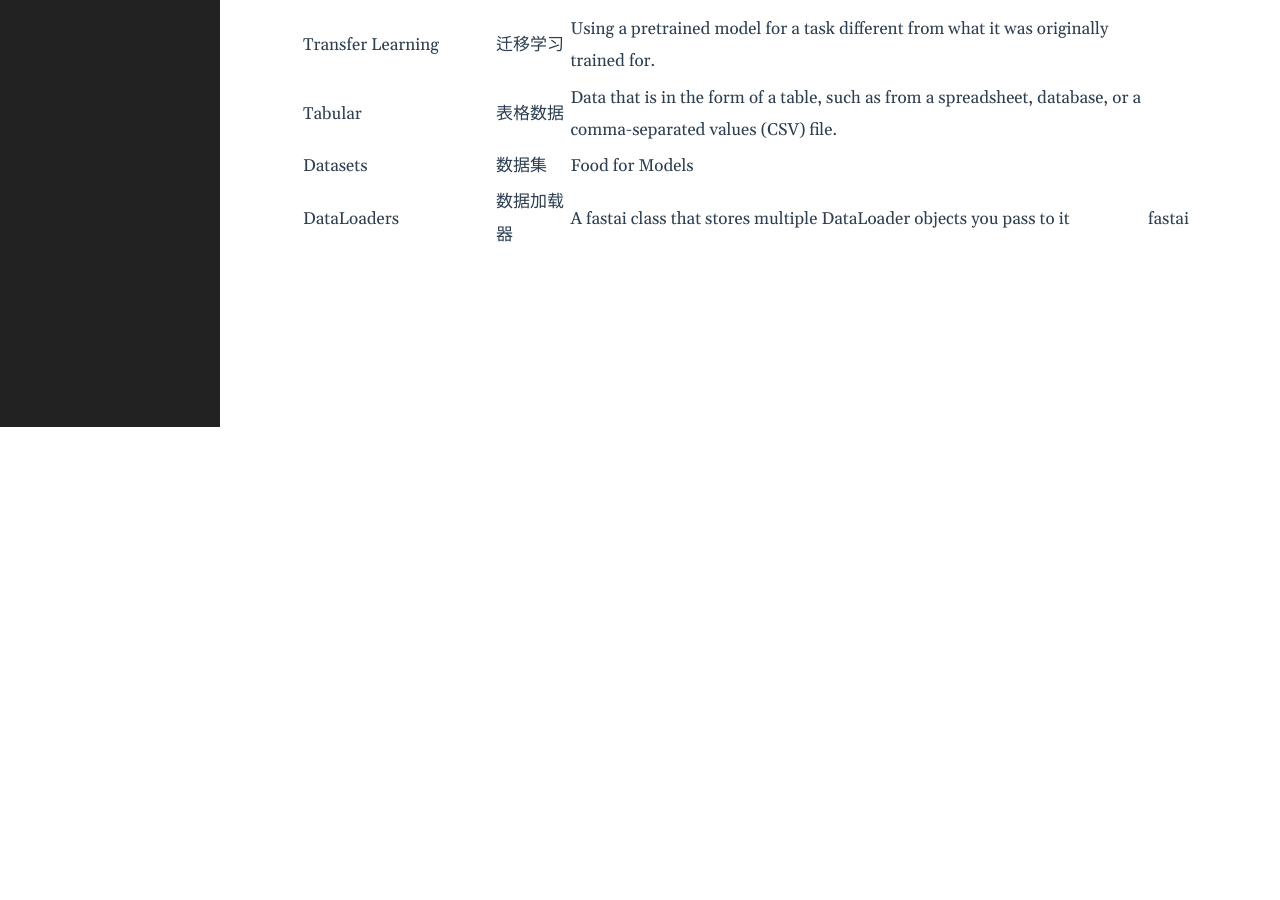
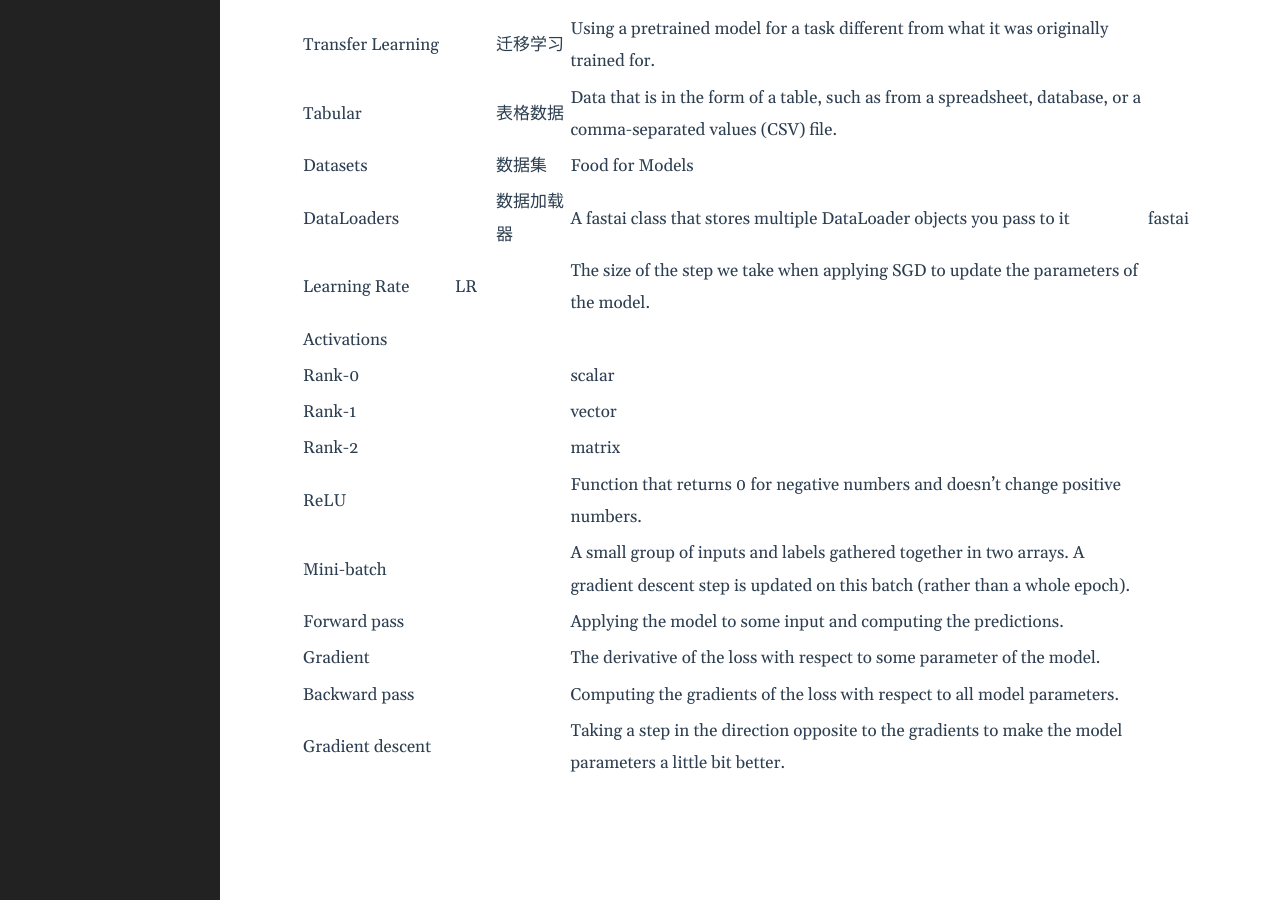
Before and after one commit to yejinp/yejinp.github.io, a Jekyll site: the page built from _posts/2025-08-11-学习AI 之 术语.markdown, in a window 1280 px wide and 900 px high, scrolled down 1578 px. Built offline with Jekyll 4.4.1, drawn with Linux system fonts in a browser that asks for light colours; before the commit the page ends 2005 px from its top, so only the background shows below that.

Commit message:
添加新术语

```diff
--- a/_posts/2025-08-11-学习AI 之 术语.markdown
+++ b/_posts/2025-08-11-学习AI 之 术语.markdown
@@ -33,5 +33,27 @@ category: AI
 | Tabular | |表格数据 | Data that is in the form of a table, such as from a spreadsheet, database, or a comma-separated values (CSV) file. | |
 | Datasets | |数据集 | Food for Models | |
 | DataLoaders | |数据加载器 | A fastai class that stores multiple DataLoader objects you pass to it | fastai |
+| Learning Rate| LR | | The size of the step we take when applying SGD to update the parameters of the model. | |
+| Activations | | | | |
+| Rank-0 | | | scalar| |
+| Rank-1 | | | vector | |
+| Rank-2 | | | matrix | |
+| ReLU | | | Function that returns 0 for negative numbers and doesn’t change positive numbers. | |
+| Mini-batch | | | A small group of inputs and labels gathered together in two arrays. A gradient descent step is updated on this batch (rather than a whole epoch). | |
+| Forward pass  | | | Applying the model to some input and computing the predictions. | |
+| Gradient | | |The derivative of the loss with respect to some parameter of the model. | |
+| Backward pass | | | Computing the gradients of the loss with respect to all model parameters. | |
+| Gradient descent | | | Taking a step in the direction opposite to the gradients to make the model parameters a little bit better. | |
 | | | | | |
 | | | | | |
+| | | | | |
+| | | | | |
+| | | | | |
+| | | | | |
+| | | | | |
+| | | | | |
+| | | | | |
+| | | | | |
+| | | | | |
+| | | | | |
+| | | | | |
```
